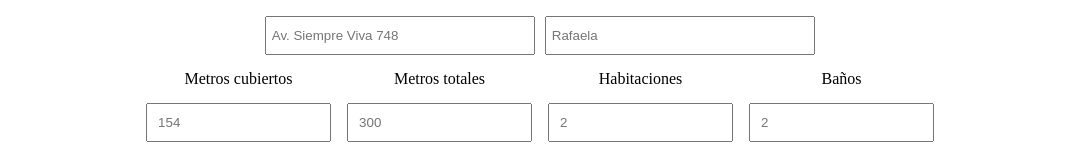
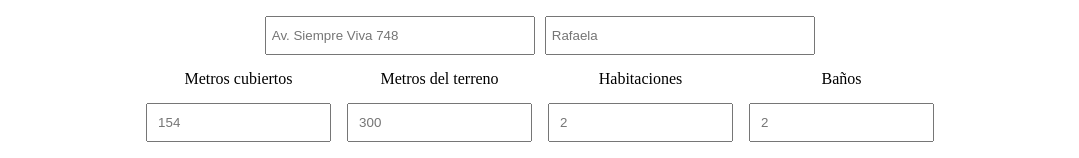
Before and after one commit to IgnacioLopez04/Front-EstudioAquitectura, a React (Vite) app in the folder EstudioArquitecturaReact/: page /#/estudio/proyectos/1 in a window 1280 px wide. Shown: the part 134-292 px from the top of the page, without its empty margins (100-1179 px from the left). Built offline with nearby package versions, Linux system fonts and the light colour scheme; no server answers.

Commit message:
Agregando detalles

```diff
--- a/EstudioArquitecturaReact/src/App.jsx
+++ b/EstudioArquitecturaReact/src/App.jsx
@@ -1,4 +1,4 @@
-import { BrowserRouter, Routes, Route, Navigate, HashRouter} from 'react-router-dom';
+import { Routes, Route, Navigate, HashRouter} from 'react-router-dom';
 import { HomePage} from './pages/Homes/HomePage';
 import { AdminPage} from './pages/Homes/AdminPage';
 import { NewProjectPage } from './pages/Proyectos/NewProjectPage';
@@ -30,6 +30,7 @@ export function App(){
         <Route path='/estudio/clientes' element={<ClientsPage />}></Route>
         <Route path='/estudio/clientes/:id' element={<OneClient />}></Route>
       </Routes>
+      <Toaster />
     </HashRouter>
 
     // <BrowserRouter>
--- a/EstudioArquitecturaReact/src/pages/Homes/AdminPage.jsx
+++ b/EstudioArquitecturaReact/src/pages/Homes/AdminPage.jsx
@@ -3,7 +3,7 @@ import { TitlePages } from '../../components/TitlePages';
 import { useEffect, useState} from 'react';
 import { useForm } from 'react-hook-form';
 import './AdminPage.css'
-import { createStudio, getStudio, updateStudio } from '../../api/estudio.api';
+import { createStudio, getStudio } from '../../api/estudio.api';
 import { toast } from 'react-hot-toast';
 
 function DataStudio(){
--- a/EstudioArquitecturaReact/src/pages/Proyectos/NewProjectPage.jsx
+++ b/EstudioArquitecturaReact/src/pages/Proyectos/NewProjectPage.jsx
@@ -1,7 +1,7 @@
 import { useEffect, useState} from "react";
 import { useForm } from 'react-hook-form';
 import { getAllClients } from "../../api/clients.api";
-import { createProject, deleteProject, updateProject, getProject, getAllProjects, getImage, getImagesProject, deleteImage} from '../../api/projects.api'
+import { createProject,updateProject, getProject, getImagesProject, deleteImage} from '../../api/projects.api'
 import { toast } from "react-hot-toast";
 
 export function NewProjectPage({cerrarModal, idProject, loadProjects}){
@@ -93,7 +93,7 @@ export function NewProjectPage({cerrarModal, idProject, loadProjects}){
                         <input id='mtros-cubiertos' type='number' placeholder="154" { ... register('metrosCubiertos', {required: true})}></input>
                     </div>
                     <div>
-                        <label htmlFor="mtros-totales">Metros totales</label>
+                        <label htmlFor="mtros-totales">Metros del terreno</label>
                         <input id='mtros-totales' type='number' placeholder="300" { ... register('metrosTotales', {required: true})}></input>
                     </div>
                     <div>
```
